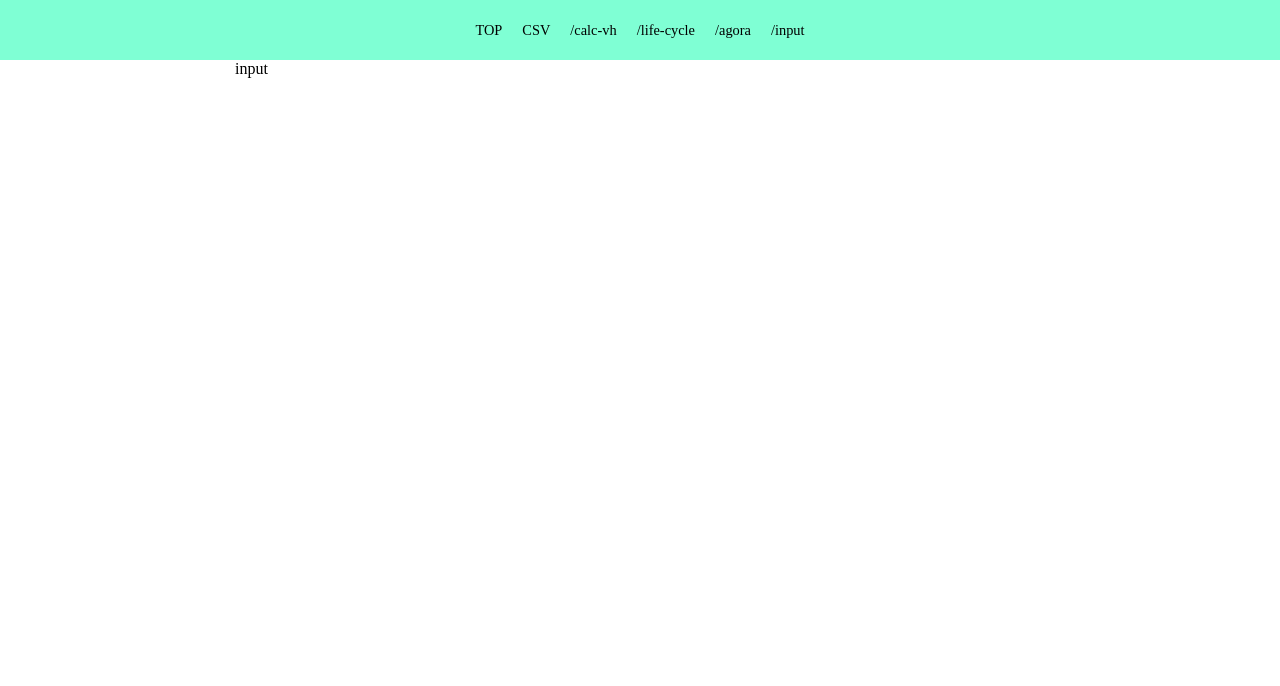
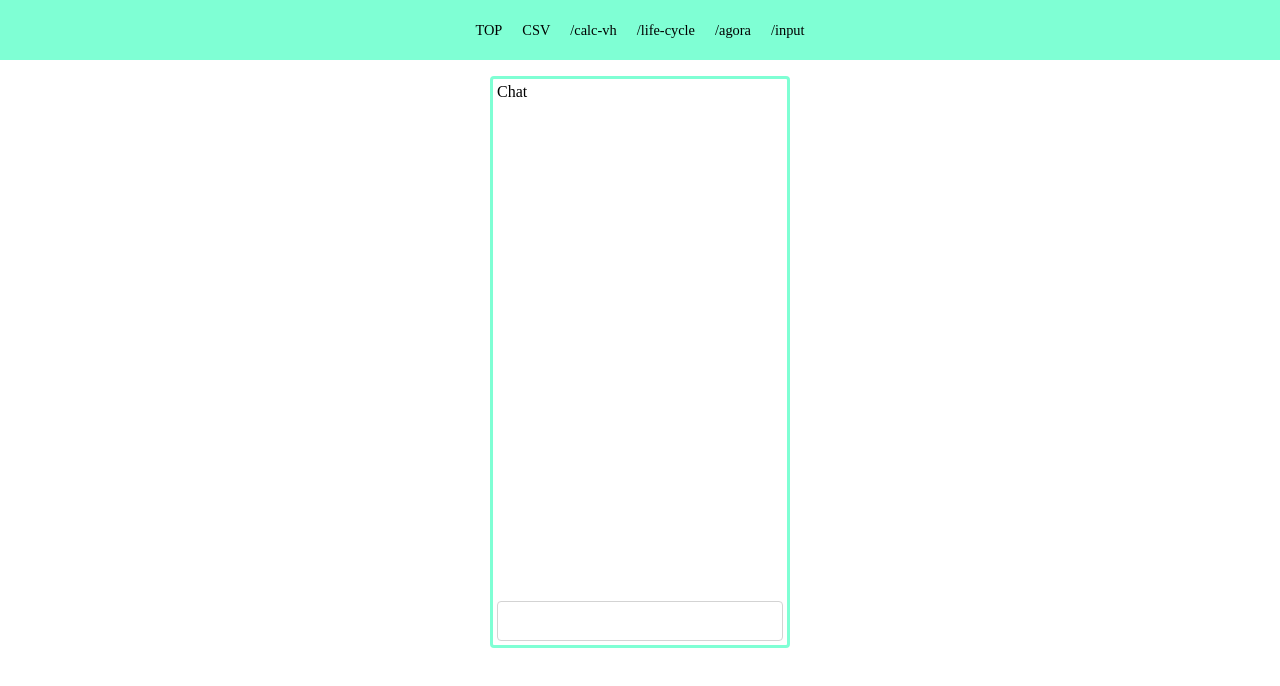
Before and after one commit to hara-94/vue-playground, a Vue app: page /input in a window 1280 px wide. Shown: the top 686 px of the page. Built offline with nearby package versions, Linux system fonts and the light colour scheme.

Commit message:
add: chat

```diff
--- a/src/components/templates/input/top.scss
+++ b/src/components/templates/input/top.scss
@@ -0,0 +1,35 @@
+.input-top {
+  display: flex;
+  flex-direction: column;
+  align-items: center;
+
+  &__chat {
+    margin-top: 16px;
+    width: 300px;
+    border: 3px solid aquamarine;
+    border-radius: 4px;
+    padding: 4px;
+
+    &__heading {}
+
+    &__list {
+      width: 100%;
+      height: 500px;
+
+      &__item {
+        word-break: break-all;
+        white-space: pre-line;
+        border-bottom: 1px solid lightgray;
+      }
+    }
+
+    &__input {
+      display: block;
+      width: 100%;
+      height: 40px;
+      border: 1px solid lightgray;
+      border-radius: 4px;
+      padding: 0 5px;
+    }
+  }
+}
--- a/src/components/templates/input/top.ts
+++ b/src/components/templates/input/top.ts
@@ -0,0 +1,53 @@
+import { Vue, Component } from "vue-property-decorator";
+
+type Chat = {
+  id: string
+  text: string
+}
+
+@Component({})
+export default class TemplateInputTop extends Vue {
+  private currentId: number = 0;
+  private text: string = "";
+  private chats: Chat[] = [];
+
+  private isComposing: boolean = false;
+
+  private onKeyDownEnter() {
+    console.log("onKeyDownEnter")
+    if (this.isComposing) {
+      return;
+    }
+    if (this.text === "") {
+      console.log(1)
+      return;
+    }
+    if (!this.text.match(/\S/g)) {
+      console.log(2)
+      return;
+    }
+    this.send();
+  }
+
+  private onKeyDownShiftEnter() {
+    console.log("onKeyDownShiftEnter")
+  }
+
+  private onKeyPressEnter() {
+    console.log("onKeyPressEnter")
+  }
+
+  private send() {
+    console.log("send")
+    const input = document.getElementById("chat-input");
+    input?.blur();
+
+    const chat: Chat = {
+      id: `${this.currentId}`,
+      text: this.text
+    }
+    this.chats.push(chat);
+    this.currentId += 1;
+    this.text = "";
+  }
+}
--- a/src/components/templates/input/top.vue
+++ b/src/components/templates/input/top.vue
@@ -1,5 +1,27 @@
 <template>
-  <div class="input-top">input</div>
+  <div class="input-top">
+    <div class="input-top__chat">
+      <p class="input-top__chat__heading">Chat</p>
+      <ul class="input-top__chat__list">
+        <li
+          v-for="chat in chats"
+          :key="chat.id"
+          class="input-top__chat__list__item"
+        >
+          {{ chat.text }}
+        </li>
+      </ul>
+      <textarea
+        v-model="text"
+        id="chat-input"
+        class="input-top__chat__input"
+        @compositionstart="isComposing=true"
+        @compositionend="isComposing=false"
+        @keydown.exact.enter.prevent="onKeyDownEnter"
+        @keydown.enter.shift="onKeyDownShiftEnter"
+      ></textarea>
+    </div>
+  </div>
 </template>
 <script lang="ts" src="./top.ts"></script>
 <style lang="scss" scoped src="./top.scss"></style>
```
